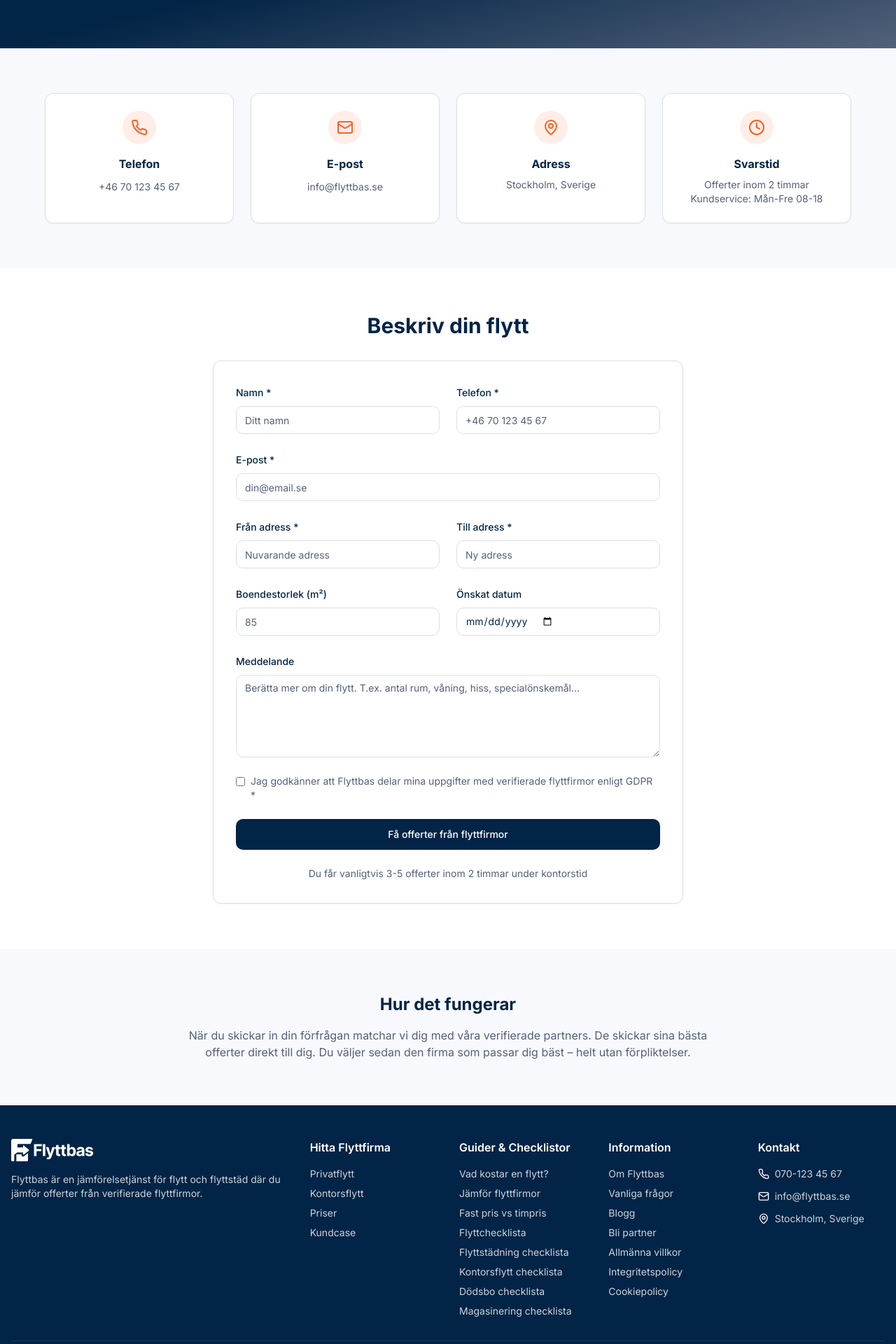
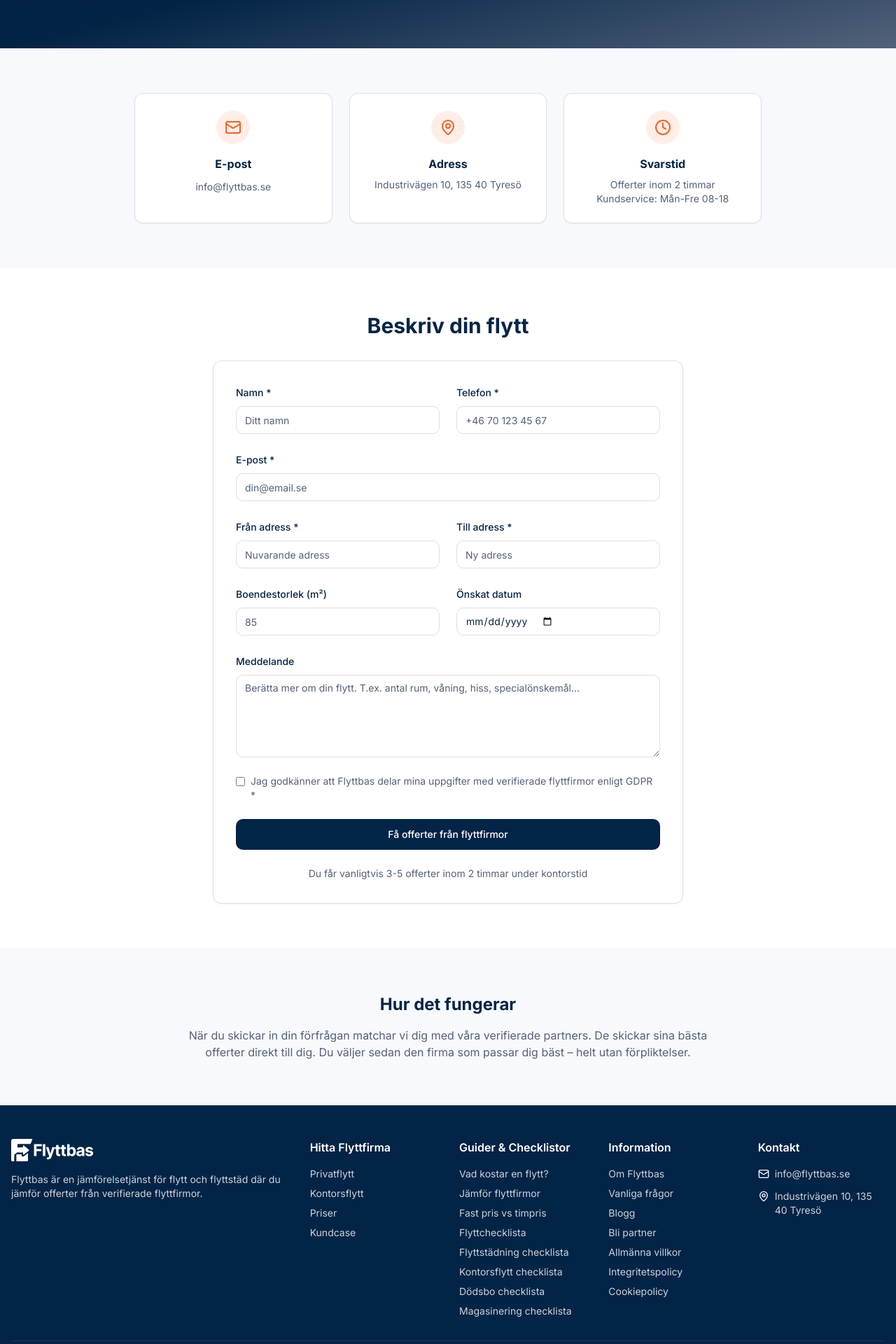
Before and after one commit to iqbal-skd/flyttbas-frontend-engine, a React (Vite) app: page /kontakt in a window 1280 px wide. Shown: the part 320-2240 px from the top of the page at 70% size. Built offline with nearby package versions, Linux system fonts and the light colour scheme; the HTML template or start-up script is replaced by a standard one; what react-google-recaptcha-v3 would draw is missing.

Commit message:
Added address

```diff
--- a/src/components/Footer.tsx
+++ b/src/components/Footer.tsx
@@ -1,5 +1,5 @@
 import { Link } from "react-router-dom";
-import { Phone, Mail, MapPin } from "lucide-react";
+import { Mail, MapPin } from "lucide-react";
 import logo from "@/assets/flyttbas-logo-white.svg";
 
 export const Footer = () => {
@@ -136,12 +136,6 @@ export const Footer = () => {
             <h3 className="font-semibold mb-4">Kontakt</h3>
             <ul className="space-y-3 text-sm">
               <li className="flex items-start gap-2">
-                <Phone className="h-4 w-4 mt-0.5 flex-shrink-0" />
-                <a href="tel:+46701234567" className="text-white/80 hover:text-white transition-colors">
-                  070-123 45 67
-                </a>
-              </li>
-              <li className="flex items-start gap-2">
                 <Mail className="h-4 w-4 mt-0.5 flex-shrink-0" />
                 <a href="mailto:info@flyttbas.se" className="text-white/80 hover:text-white transition-colors">
                   info@flyttbas.se
@@ -149,7 +143,7 @@ export const Footer = () => {
               </li>
               <li className="flex items-start gap-2">
                 <MapPin className="h-4 w-4 mt-0.5 flex-shrink-0" />
-                <span className="text-white/80">Stockholm, Sverige</span>
+                <span className="text-white/80">Industrivägen 10, 135 40 Tyresö</span>
               </li>
             </ul>
           </div>
--- a/src/pages/Kontakt.tsx
+++ b/src/pages/Kontakt.tsx
@@ -6,7 +6,7 @@ import { Input } from "@/components/ui/input";
 import { Label } from "@/components/ui/label";
 import { Textarea } from "@/components/ui/textarea";
 import { Card } from "@/components/ui/card";
-import { Phone, Mail, MapPin, Clock } from "lucide-react";
+import { Mail, MapPin, Clock } from "lucide-react";
 import { useToast } from "@/hooks/use-toast";
 import { useState } from "react";
 import { Helmet } from "react-helmet-async";
@@ -33,12 +33,6 @@ const Kontakt = () => {
 
   const contactInfo = [
     {
-      icon: Phone,
-      title: "Telefon",
-      content: "+46 70 123 45 67",
-      link: "tel:+46701234567"
-    },
-    {
       icon: Mail,
       title: "E-post",
       content: "info@flyttbas.se",
@@ -47,7 +41,7 @@ const Kontakt = () => {
     {
       icon: MapPin,
       title: "Adress",
-      content: "Stockholm, Sverige",
+      content: "Industrivägen 10, 135 40 Tyresö",
       link: null
     },
     {
@@ -88,7 +82,7 @@ const Kontakt = () => {
         {/* Contact Info Cards */}
         <section className="py-16 bg-light-bg">
           <div className="container mx-auto px-4">
-            <div className="grid md:grid-cols-2 lg:grid-cols-4 gap-6 max-w-6xl mx-auto">
+            <div className="grid md:grid-cols-3 gap-6 max-w-4xl mx-auto">
               {contactInfo.map((info, index) => (
                 <Card key={index} className="p-6 text-center">
                   <div className="bg-orange/10 w-12 h-12 rounded-full flex items-center justify-center mx-auto mb-4">
```
